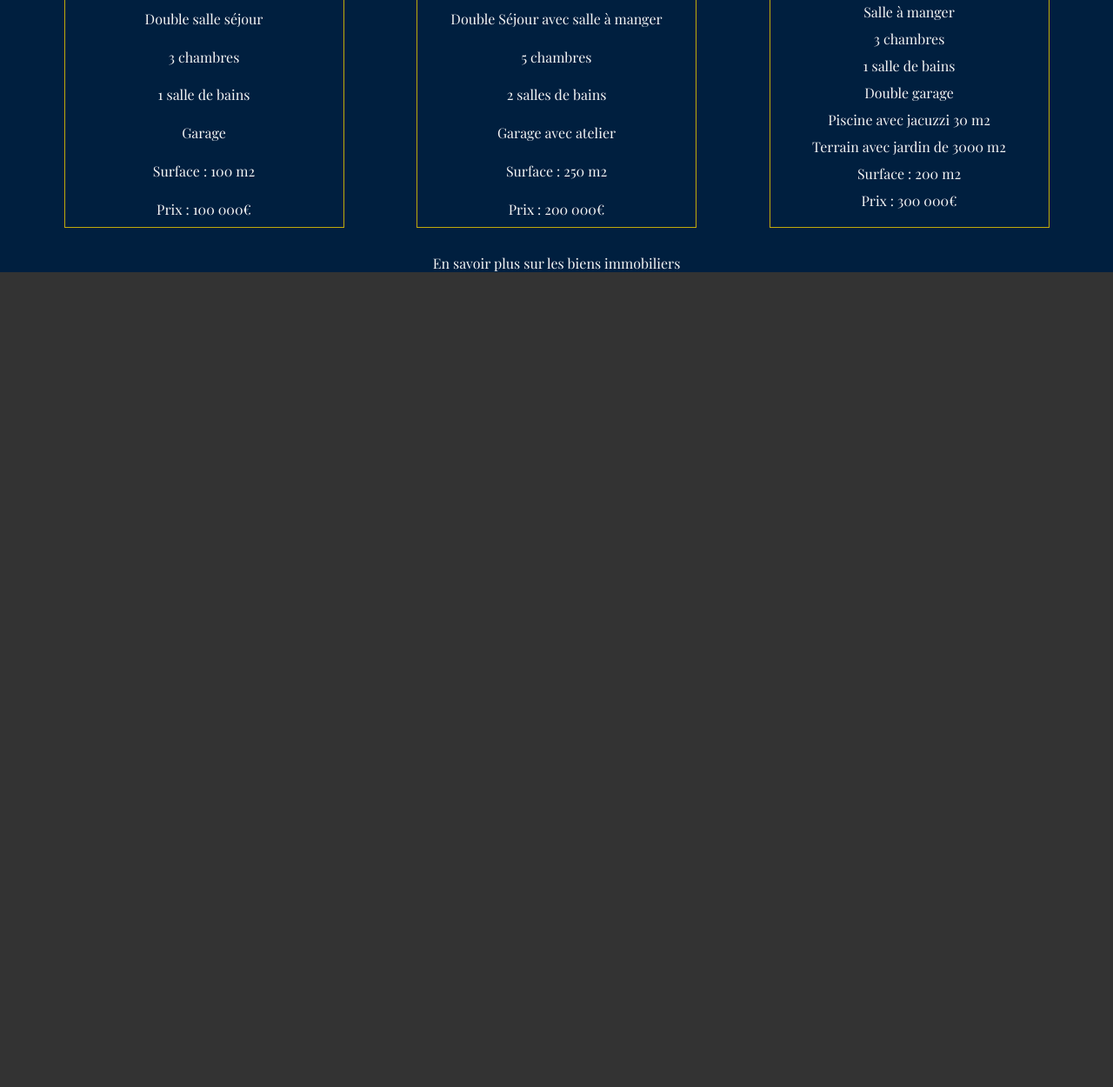
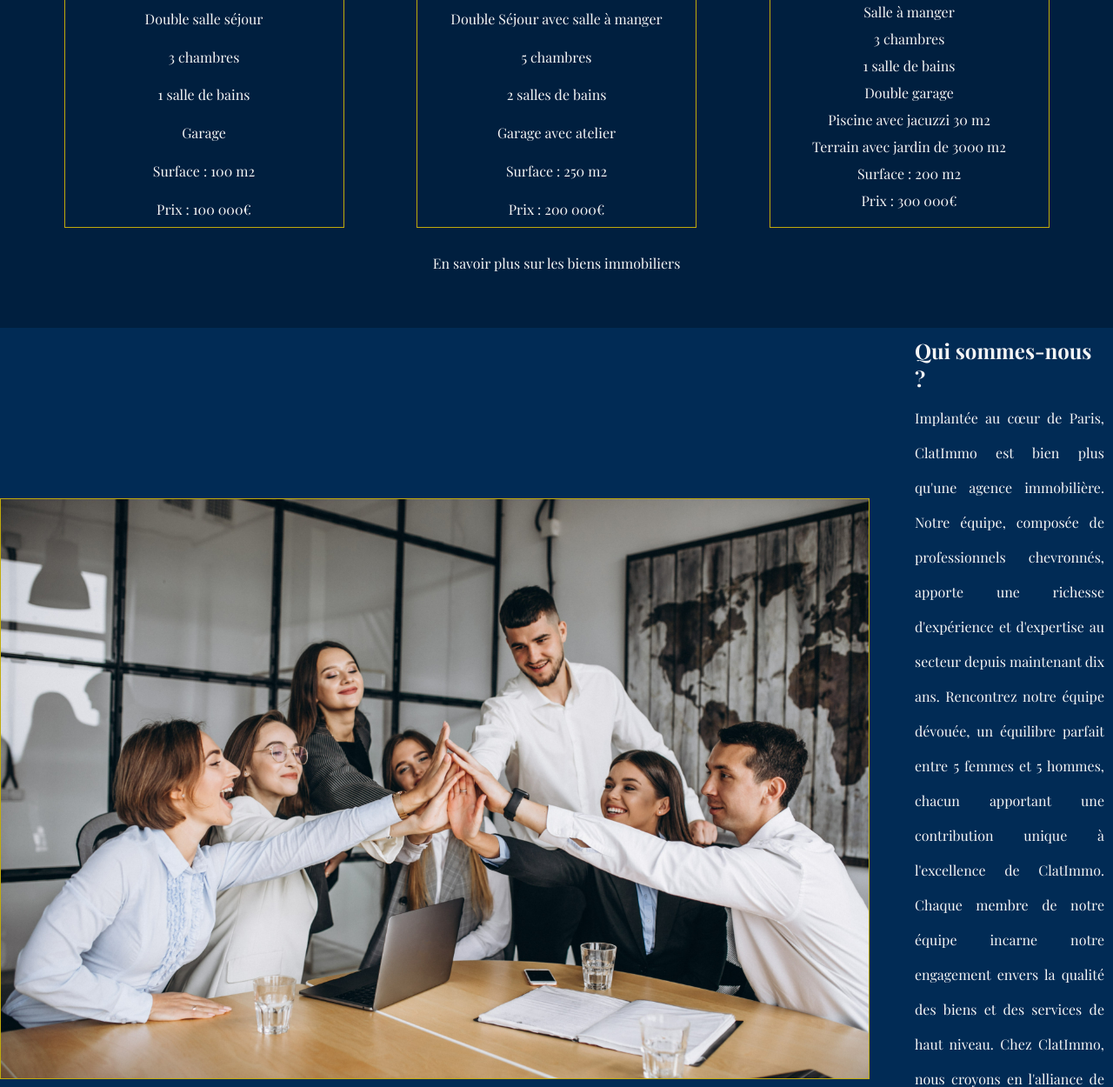
Before and after one commit to petaccia/-clatImmo, a website: page index.html in a window 1280 px wide. Shown: the part 1310-2560 px from the top of the page at 87% size. Before the commit the page ends 1623 px from the top, so only its background shows below. Drawn offline with nearby package versions, Linux system fonts and the light colour scheme; a web font is replaced by a local one.

Commit message:
mise en place de la section équipe{

```diff
--- a/css/styles.css
+++ b/css/styles.css
@@ -1,31 +1,30 @@
-:root
-{
+:root {
   --background: #333333;
   --yellow: #FFD700;
   --orange: #c1ab0b;
-  --blue:  #001F3F;
+  --blue: #001F3F;
   --text: #f5f5f5;
 }
 
-*{
+* {
   margin: 0;
   padding: 0;
   box-sizing: border-box;
 }
 
-body{
-  background-color: var(--background);
+body {
+  background-color: var(--blue);
   color: var(--text);
   font-family: 'Playfair Display', serif;
 }
 
-.container{
+.container {
   min-width: 100vh;
   display: flex;
   flex-direction: column;
 }
 
-.header{
+.header {
   height: 5rem;
   display: flex;
   justify-content: space-between;
@@ -34,38 +33,39 @@ body{
   border-bottom: 1px solid #e5e5e5;
 }
 
-.logo{
+.logo {
   display: flex;
   align-items: center;
   padding-left: 20px;
   color: var(--yellow);
 }
-.logo a{
+
+.logo a {
   margin-left: 1rem;
   text-decoration: none;
   color: var(--yellow);
 }
 
-.nav{
+.nav {
   padding-right: 20px;
 }
 
-.menu{
+.menu {
   display: flex;
   list-style: none;
   gap: 20px;
 }
 
-.menu a{
+.menu a {
   text-decoration: none;
   color: var(--text);
 }
 
-.menu a:hover{
+.menu a:hover {
   color: var(--yellow);
 }
 
-.main{
+.main {
   min-height: 100vh;
   flex: auto;
   display: flex;
@@ -75,7 +75,7 @@ body{
   background-size: cover;
 }
 
-.content{
+.content {
   padding: 20px;
   max-width: 700px;
   text-align: center;
@@ -119,7 +119,7 @@ body{
   text-decoration: underline;
 }
 
-.container__cards{
+.container__cards {
   display: flex;
   flex-direction: column;
   align-items: center;
@@ -128,7 +128,7 @@ body{
   background-color: #001F3F;
 }
 
-.title-container-cards{
+.title-container-cards {
   display: flex;
   flex-direction: column;
   align-items: center;
@@ -136,26 +136,26 @@ body{
   gap: 10px;
 }
 
-.title-container-cards i{
+.title-container-cards i {
   font-size: 1.5rem;
   color: var(--orange);
 }
 
-.title-container-cards h2{
+.title-container-cards h2 {
   font-size: 1.5rem;
 }
 
-.container__cards a{
+.container__cards a {
   text-decoration: none;
   color: var(--text);
 }
 
-.container__cards a:hover{
+.container__cards a:hover {
   color: var(--yellow);
   text-decoration: underline;
 }
 
-.card__container__item{
+.card__container__item {
   width: 100%;
   display: flex;
   flex-direction: row;
@@ -163,7 +163,7 @@ body{
   gap: 10px;
 }
 
-.card__item{
+.card__item {
   display: flex;
   flex-direction: column;
   align-items: center;
@@ -173,8 +173,52 @@ body{
   padding: 10px;
 }
 
-.card__item  img{
+.card__item img {
   width: 300px;
   height: 200px;
   border: 1px solid var(--orange);
 }
+
+.who {
+  background-color: #012b55;
+  margin-top: 4rem;
+}
+
+
+.content__who {
+  display: flex;
+  align-items: center;
+  gap: 10px;
+}
+
+.img__who img {
+  width:1000px ;
+  height: 100%;
+  border: 1px solid var(--orange);
+}
+
+.text__who {
+  width: 800px;
+  height: 100%;
+  display: flex;
+  flex-direction: column;
+  justify-content: center;
+  align-items: center;
+  color: var(--text);
+  margin-left: 2rem;
+  padding: 10px;
+}
+
+.text__who h3 {
+  font-size: 1.5rem;
+  margin-bottom: 10px;
+}
+
+
+.text__who p {
+  line-height: 2.5rem;
+
+  font-size: 1rem;
+  text-align: justify;
+  margin-bottom: 10px;
+}
--- a/index.html
+++ b/index.html
@@ -47,7 +47,7 @@
       </div>
       <div class="card__container__item">
         <div class="card__item">
-          <img  src="./assets/location/appartement.jpg" alt="appartement">
+          <img src="./assets/location/appartement.jpg" alt="appartement">
           <p>Grand Appartement 2 pièces</p>
           <p>Cuisine américaine</p>
           <p>Double salle séjour</p>
@@ -59,7 +59,7 @@
         </div>
         <div class="card__item">
           <img src="./assets/location/chalet.jpg" alt="chalet">
-         <p>Chalet 4 pièces</p>
+          <p>Chalet 4 pièces</p>
           <p>Cuisine Allemande</p>
           <p>Double Séjour avec salle à manger</p>
           <p>5 chambres</p>
@@ -84,11 +84,30 @@
           <p></p>
         </div>
       </div>
-
       <a href="#">En savoir plus sur les biens immobiliers</a>
     </section>
+    <section class="who">
+      <div class="container__who">
+        <div class="content__who">
+          <div class="img__who">
+            <img src="./assets/equipe/équipe.jpg" alt="équipe">
+          </div>
+          <div class="text__who">
+            <h3>Qui sommes-nous ?</h3>
+            <p>Implantée au cœur de Paris, ClatImmo est bien plus qu'une agence immobilière. Notre équipe, composée de
+              professionnels chevronnés, apporte une richesse d'expérience et d'expertise au secteur depuis maintenant
+              dix ans. Rencontrez notre équipe dévouée, un équilibre parfait entre 5 femmes et 5 hommes, chacun
+              apportant une contribution unique à l'excellence de ClatImmo.
+
+              Chaque membre de notre équipe incarne notre engagement envers la qualité des biens et des services de haut
+              niveau. Chez ClatImmo, nous croyons en l'alliance de l'expertise et de la passion pour offrir une
+              expérience immobilière véritablement exceptionnelle. </p>
+          </div>
+        </div>
+      </div>
+    </section>
+
   </div>
-
 </body>
 
 </html>
```
